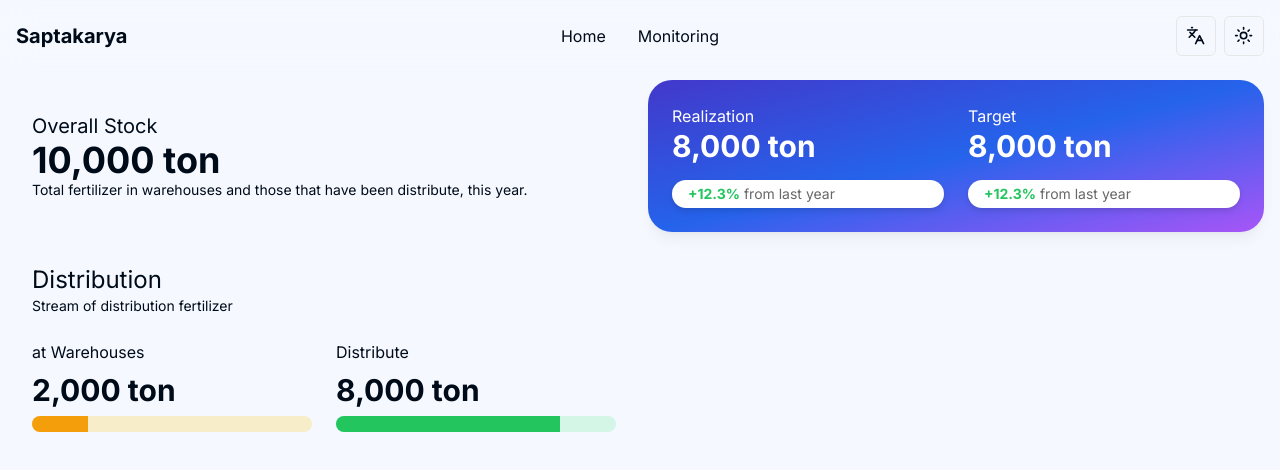
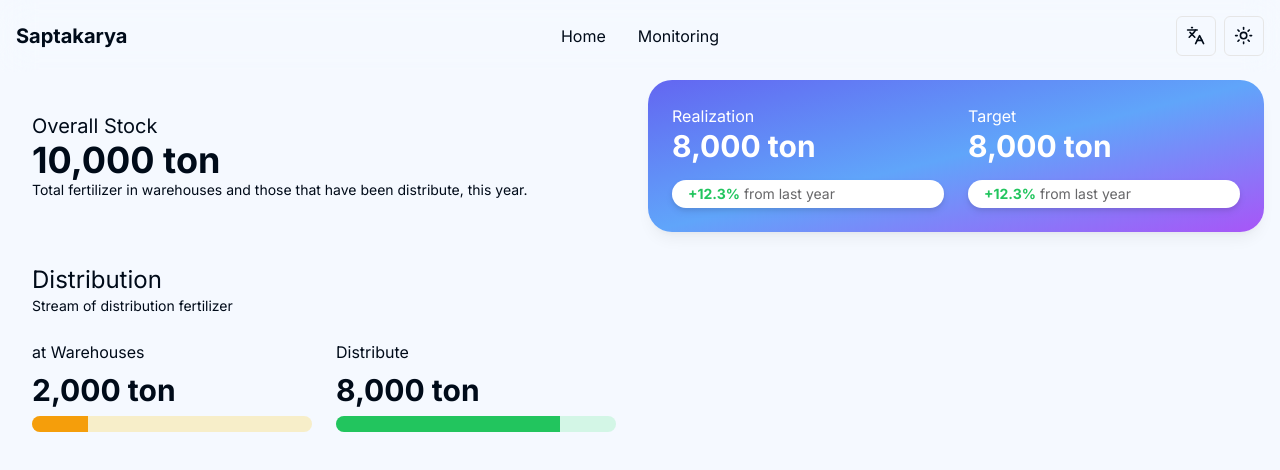
Before and after one commit to weexdayend/didactic-waffle, a Next.js app: page /en/home in a window 1280 px wide. Shown: the top 470 px of the page. Built offline with nearby package versions, Linux system fonts and the light colour scheme.

Commit message:
card bg gradient

```diff
--- /dev/null
+++ b/src/app/[locale]/(atuh)/sign-in/page.tsx
@@ -0,0 +1,9 @@
+import React from 'react'
+
+const Page = () => {
+  return (
+    <div>Page</div>
+  )
+}
+
+export default Page
--- /dev/null
+++ b/src/app/[locale]/(atuh)/sign-up/page.tsx
@@ -0,0 +1,9 @@
+import React from 'react'
+
+const Page = () => {
+  return (
+    <div>Page</div>
+  )
+}
+
+export default Page
--- a/src/app/[locale]/(main)/home/page.tsx
+++ b/src/app/[locale]/(main)/home/page.tsx
@@ -16,7 +16,7 @@ const Page = () => {
           <h1 className='font-bold text-4xl'>10,000 ton</h1>
           <h6 className='text-sm dark:text-white/60'>{cs('description')}</h6>
         </div>
-        <div className='grid sm:grid-cols-1 md:grid-cols-1 lg:grid-cols-2 xl:grid-cols-2 w-full bg-gradient-to-br from-indigo-700 via-blue-600 to-purple-500 rounded-3xl shadow-lg shadow-black/5 gap-6 px-6 py-6'>
+        <div className='grid sm:grid-cols-1 md:grid-cols-1 lg:grid-cols-2 xl:grid-cols-2 w-full bg-gradient-to-br from-indigo-500 via-blue-400 to-purple-500 rounded-3xl shadow-lg shadow-black/5 gap-6 px-6 py-6'>
           <div className='w-full h-full'>
             <h4 className='text-base text-white'>{ca('realization')}</h4>
             <h1 className='text-3xl text-white font-bold'>8,000 ton</h1>
```
Also changed, not shown: src/middleware.ts (line endings or trailing spaces).
